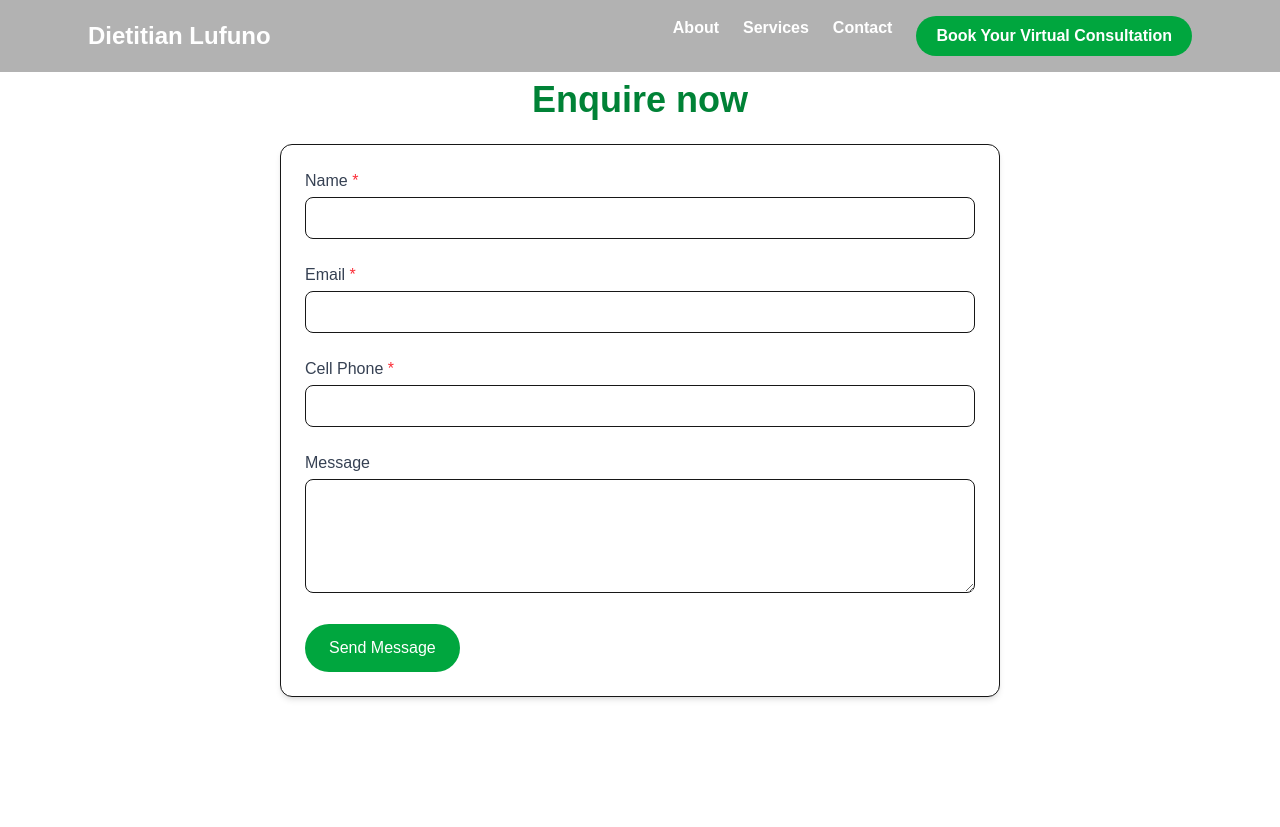
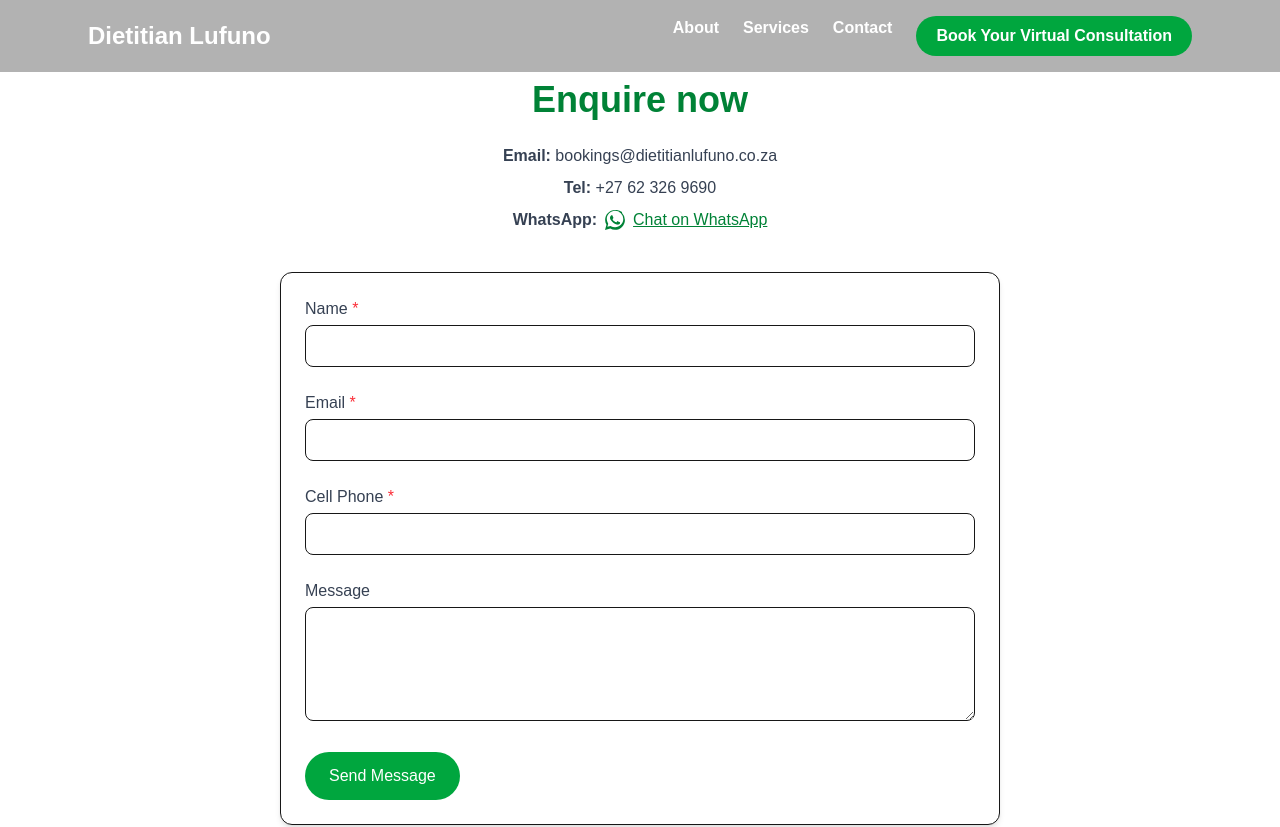
Before and after one commit to peace15008511/dietatian-web, a Next.js app: page /contact in a window 1280 px wide. Shown: the top 827 px of the page. Built offline with nearby package versions, Linux system fonts and the light colour scheme.

Commit message:
Adding removed contacts

```diff
--- a/src/app/contact/page.tsx
+++ b/src/app/contact/page.tsx
@@ -70,7 +70,33 @@ export default function Contact() {
         <h1 className="text-4xl font-bold text-green-700 mb-6 text-center">
           Enquire now
         </h1>
-
+        <div className="mb-10 text-center space-y-2 text-gray-700">
+          <p>
+            <strong>Email:</strong> bookings@dietitianlufuno.co.za
+          </p>
+          <p>
+            <strong>Tel:</strong> +27 62 326 9690
+          </p>
+          <p className="flex justify-center items-center gap-2">
+            <strong>WhatsApp:</strong>
+            <a
+              href="https://wa.me/27623269690?text=Hello%20Lufuno%2C%20I%27d%20like%20to%20make%20an%20inquiry."
+              target="_blank"
+              rel="noopener noreferrer"
+              className="flex items-center gap-2 text-green-700 hover:text-green-900 underline"
+            >
+              <svg
+                xmlns="http://www.w3.org/2000/svg"
+                fill="currentColor"
+                viewBox="0 0 24 24"
+                className="w-5 h-5"
+              >
+                <path d="M17.472 14.382c-.297-.149-1.758-.867-2.03-.967-.273-.099-.471-.148-.67.15s-.767.967-.94 1.166c-.173.198-.347.223-.644.075-.297-.15-1.255-.462-2.39-1.475-.883-.788-1.48-1.761-1.653-2.059-.173-.297-.018-.458.13-.606.134-.133.298-.347.446-.52.149-.174.198-.298.298-.497.1-.198.05-.372-.025-.52-.075-.149-.669-1.612-.916-2.214-.242-.582-.487-.504-.67-.513l-.571-.01c-.198 0-.52.074-.792.372s-1.04 1.017-1.04 2.479 1.064 2.876 1.213 3.074c.149.198 2.095 3.2 5.077 4.487.709.306 1.262.489 1.694.626.712.227 1.36.195 1.872.118.571-.085 1.758-.719 2.006-1.413.248-.695.248-1.29.173-1.413-.075-.124-.273-.198-.57-.347m-5.421 6.44h-.004a9.87 9.87 0 01-5.031-1.378l-.361-.214-3.741.982.998-3.65-.235-.374a9.86 9.86 0 01-1.51-5.26c.001-5.45 4.436-9.884 9.888-9.884a9.84 9.84 0 016.974 2.89 9.825 9.825 0 012.893 6.979c-.003 5.45-4.437 9.884-9.887 9.884m8.413-18.297A11.815 11.815 0 0012.05 0C5.495 0 .16 5.335.157 11.893c0 2.096.547 4.142 1.588 5.945L0 24l6.29-1.654a11.86 11.86 0 005.74 1.466h.005c6.554 0 11.89-5.336 11.893-11.894a11.82 11.82 0 00-3.493-8.39" />
+              </svg>
+              Chat on WhatsApp
+            </a>
+          </p>
+        </div>
         <form
           onSubmit={handleSubmit}
           className="space-y-6 bg-white p-6 rounded-xl shadow-md border"
```
